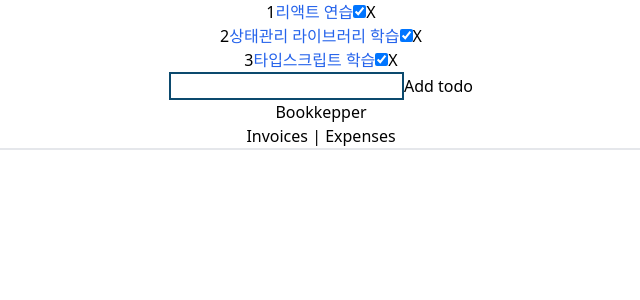
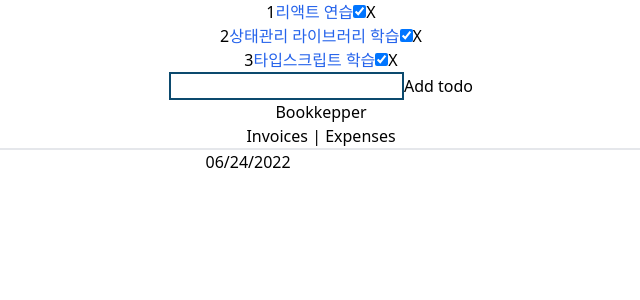
Before and after one commit to jeidiiy/react-toy, a React (Create React App) app: page / in a window 1280 px wide. Shown: the top 300 px of the page, without its empty margins (319-959 px from the left). Built offline with nearby package versions, Linux system fonts and the light colour scheme.

Commit message:
feat: react-datepicker 맛보기

```diff
--- a/package.json
+++ b/package.json
@@ -9,8 +9,10 @@
     "@types/jest": "^27.0.1",
     "@types/node": "^16.7.13",
     "@types/react": "^18.0.0",
+    "@types/react-datepicker": "^4.4.2",
     "@types/react-dom": "^18.0.0",
     "react": "^18.2.0",
+    "react-datepicker": "^4.8.0",
     "react-dom": "^18.2.0",
     "react-router-dom": "6",
     "react-scripts": "5.0.1",
--- a/src/App.tsx
+++ b/src/App.tsx
@@ -1,10 +1,19 @@
-import React from 'react'
-import { Link, Outlet } from 'react-router-dom'
-import './App.css'
-import TodoControl from './components/todo/TodoControl'
-import { Todos } from './components/todo/Todos'
+import React, { useEffect, useState } from 'react';
+import { Link, Outlet } from 'react-router-dom';
+import './App.css';
+import TodoControl from './components/todo/TodoControl';
+import { Todos } from './components/todo/Todos';
+import DatePicker from 'react-datepicker';
+
+import 'react-datepicker/dist/react-datepicker.css';
 
 function App() {
+  const [startDate, setStartDate] = useState<Date | null>(new Date());
+
+  useEffect(() => {
+    console.log(startDate);
+  }, [startDate]);
+
   return (
     <div className="App">
       <Todos />
@@ -15,8 +24,13 @@ function App() {
         <Link to="/expenses">Expenses</Link>
       </nav>
       <Outlet />
+      <DatePicker
+        selected={startDate}
+        onChange={(date: Date) => setStartDate(date)}
+        popperPlacement="auto"
+      />
     </div>
-  )
+  );
 }
 
-export default App
+export default App;
```
Also changed, not shown: 1 other file (tests, documents, lock files or other folders).
